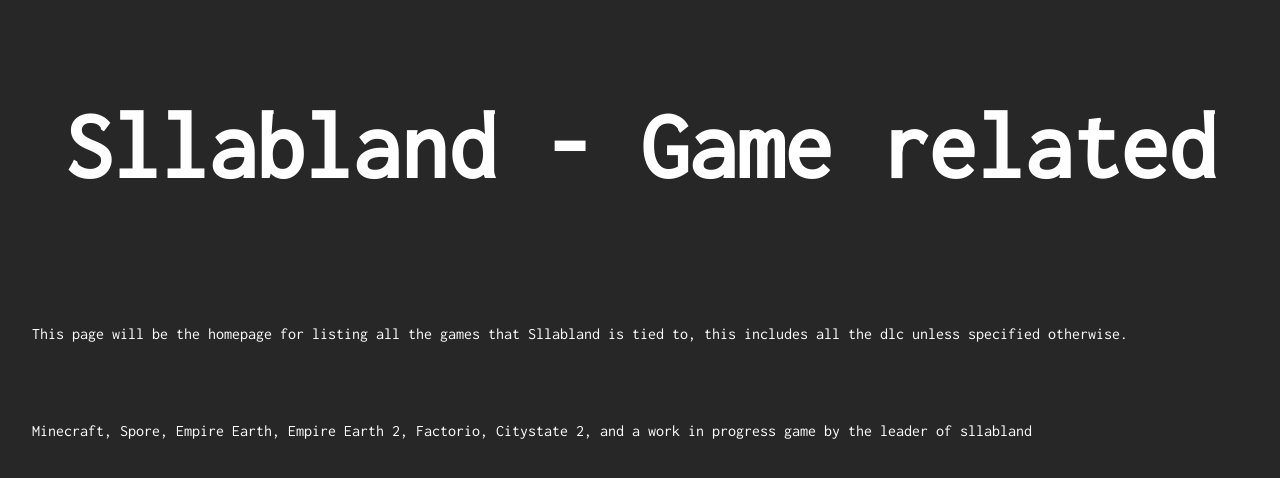
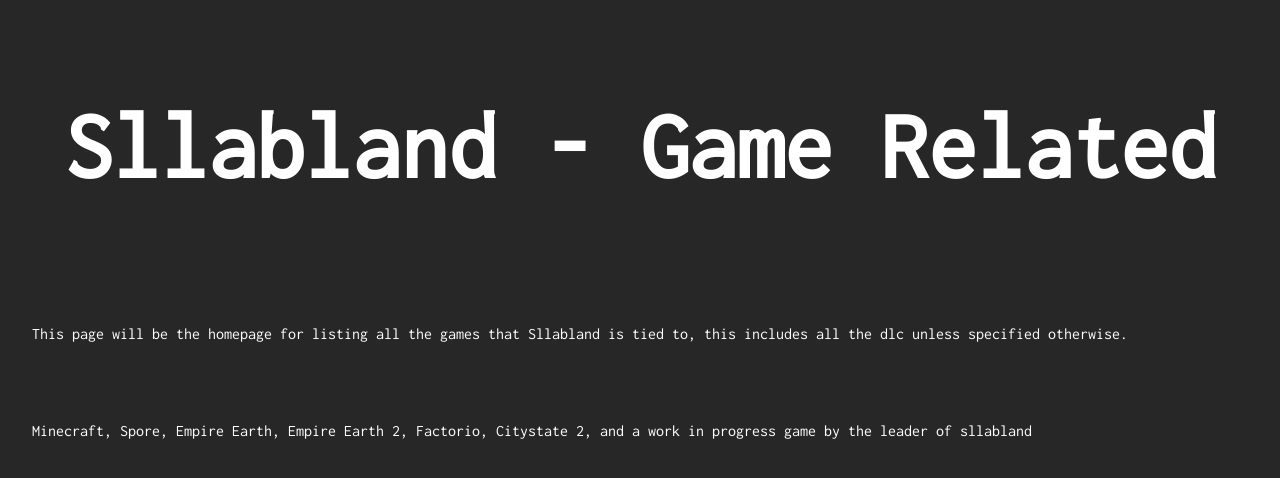
Before and after one commit to Sllabland/sllabland.github.io, a plain HTML site: page general/gamesrelated.html in a window 1280 px wide. Drawn offline with Linux system fonts and the light colour scheme.

Commit message:
Update gamesrelated.html

```diff
--- a/general/gamesrelated.html
+++ b/general/gamesrelated.html
@@ -4,7 +4,7 @@
   <title>Sllabland - Related Games</title>
  <link rel="stylesheet" href="../resources/styles.css">
 </head>
-<h1>Sllabland - Game related</h1>
+<h1>Sllabland - Game Related</h1>
 <p>This page will be the homepage for listing all the games that Sllabland is tied to, this includes all the dlc unless specified otherwise.</p>
 <p>Minecraft, Spore, Empire Earth, Empire Earth 2, Factorio, Citystate 2, and a work in progress game by the leader of sllabland</p>
 <body>
```
